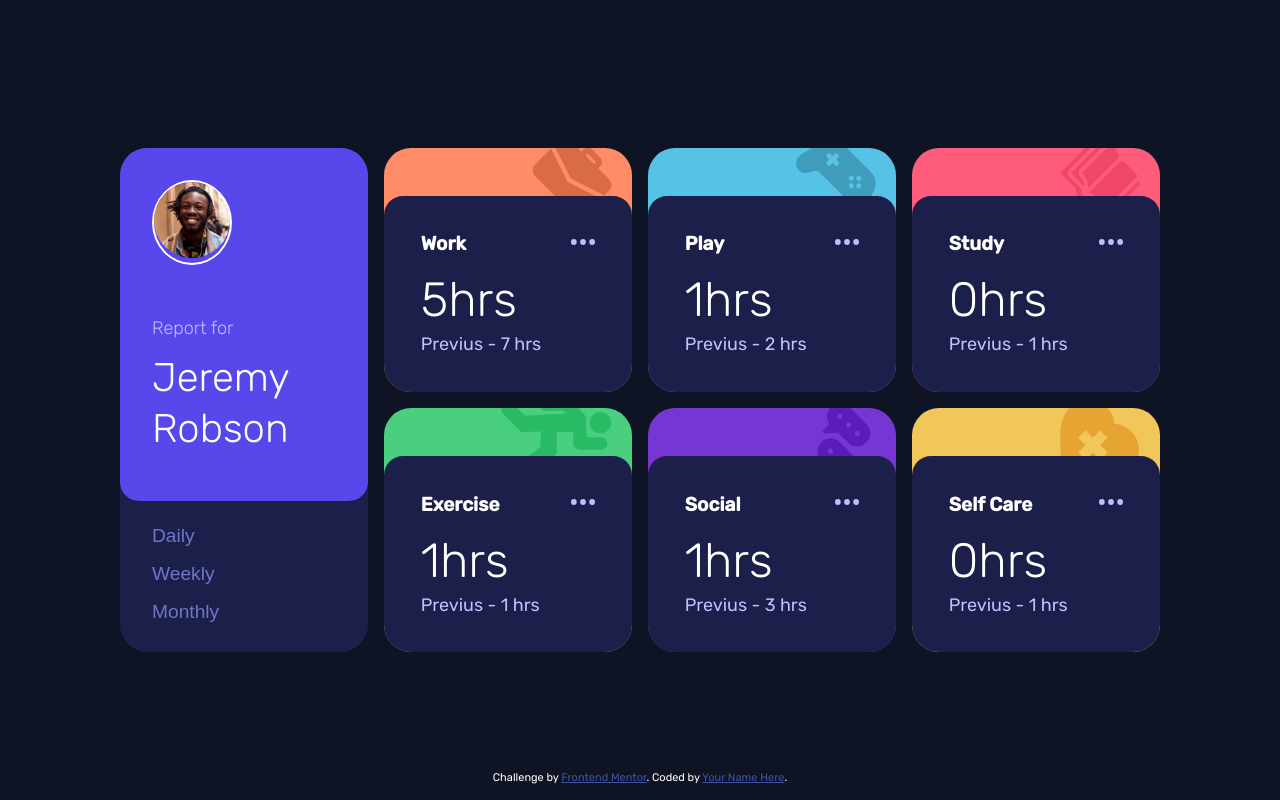
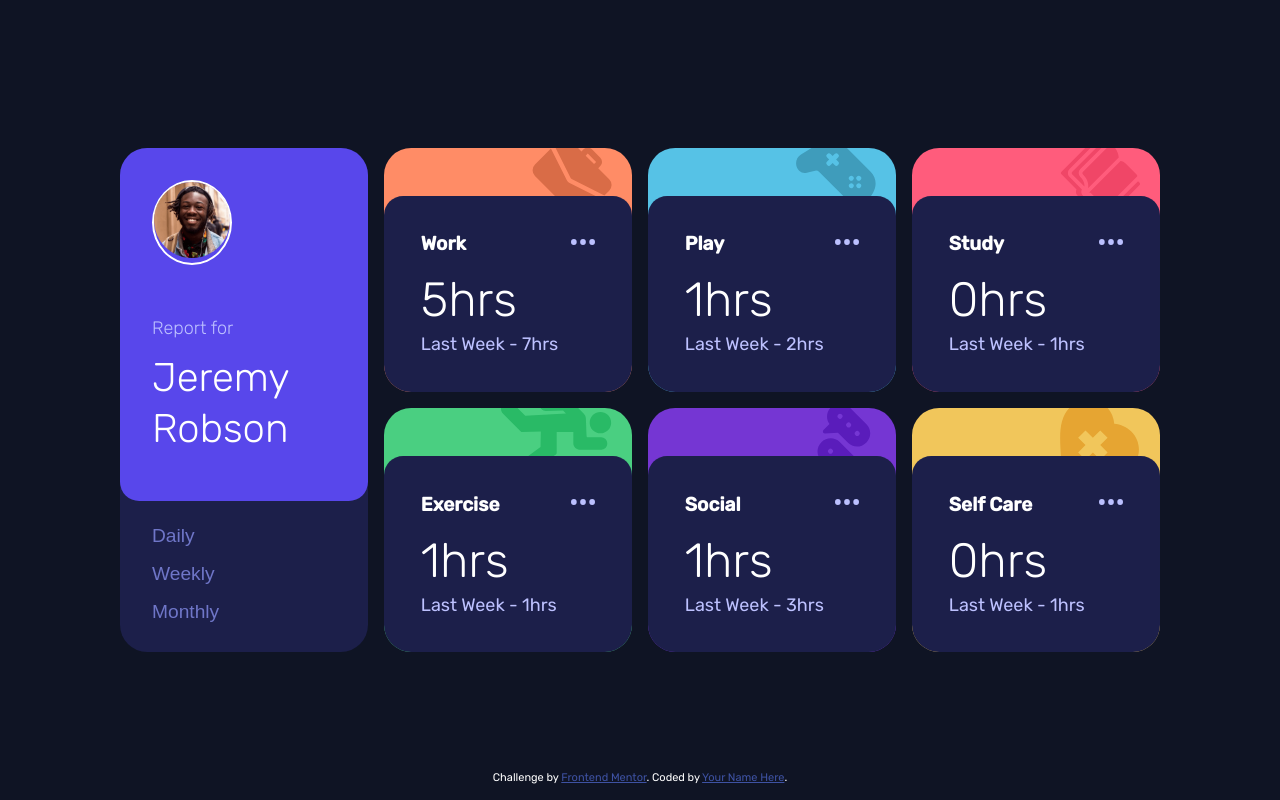
Before and after one commit to AyeTone/Time-Tracker, a plain HTML site: page index.html in a window 1280 px wide. Drawn offline with Linux system fonts and the light colour scheme.

Commit message:
Altered JS

```diff
--- a/src/main.css
+++ b/src/main.css
@@ -41,6 +41,10 @@ h2{
 
 img {
     max-width: 100%;
+}
+
+.active {
+    color: white;
 }
 
 .icon {
@@ -97,7 +101,7 @@ img {
     height: 300px;
 }
 
-.title {
+.card-header {
     display: flex;
     justify-content: space-between;
     align-items: center;
--- a/src/script.js
+++ b/src/script.js
@@ -3,73 +3,51 @@ const weeklyBtn = document.querySelector('.weekly')
 const monthlyBtn = document.querySelector('.monthly')
 const contentWrapper = document.querySelector('.container')
 
+let newData;
 
 const getData = async function() {
-    const res = await fetch('data.json');
-    const data = await res.json();
-    console.log(data);
-    loadCards(data)
+  const res = await fetch("data.json");
+  const data = await res.json();
+  newData = data
+  loadCards()
 }
 
 getData()
 
+function loadCards() {
+  newData.map((data) => {
+    const cardBack = document.createElement('div')
+    const cardBottom = document.createElement('div')
+    const cardHeader = document.createElement('div')
+    const cardTitle = document.createElement('h2')
+    const cardDots = document.createElement('i')
+    const cardStats = document.createElement('div')
+    const currentTime = document.createElement('p')
+    const prevTime = document.createElement('p')
 
-const loadCards = function (array) {
-    array.forEach(card =>{
-      const div = document.createElement('div')
-      div.className = `card card-back ${card.title.split(' ').join('-').toLowerCase()}`
-      div.innerHTML = `
-        <!-- ${card.title} -->
+    const cardName = data.title.split(' ').join('-').toLowerCase()
 
-        <div class="card-bottom">
-        <div class="title">
-            <h2>
-              ${card.title}
-            </h2>
-            <i class="dots">
-            </i>
-        </div>
 
-      <article class="stats">
-          <p class="current-time">
-            ${card.timeframes.daily.current}hrs
-          </p>
-          <p class="prev-time">
-            Previus - ${card.timeframes.daily.previous} hrs
-          </p>
-      </article>
-      </div>
-    `
-    contentWrapper.append(div)
-    })
+    cardBack.className = `card card-back ${cardName}`
+    cardBottom.className = 'card-bottom'
+    cardHeader.className = 'card-header'
+    cardDots.className = 'dots'
+    cardStats.className = 'stats'
+    currentTime.className = 'current-time'
+    prevTime.className = 'prev-time'
+
+
+    cardTitle.innerHTML = data.title
+    currentTime.innerHTML = `${data.timeframes.daily.current}hrs`
+    prevTime.innerHTML = `Last Week - ${data.timeframes.daily.previous}hrs`
+
+    contentWrapper.append(cardBack)
+    cardBack.append(cardBottom)
+    cardBottom.append(cardHeader)
+    cardBottom.append(cardStats)
+    cardHeader.append(cardTitle, cardDots)
+    cardStats.append(currentTime, prevTime)
+
+
+  })
 }
-
-weeklyBtn.addEventListener('click', function (array) {
-  array.forEach(card =>{
-    const div = document.createElement('div')
-    div.className = `card card-back ${card.title.split(' ').join('-').toLowerCase()}`
-    div.innerHTML = `
-      <!-- ${card.title} -->
-
-      <div class="card-bottom">
-      <div class="title">
-          <h2>
-            ${card.title}
-          </h2>
-          <i class="dots">
-          </i>
-      </div>
-
-    <article class="stats">
-        <p class="current-time">
-          ${card.timeframes.weekly.current}hrs
-        </p>
-        <p class="prev-time">
-          Previous - ${card.timeframes.weekly.previous} hrs
-        </p>
-    </article>
-    </div>
-  `
-  contentWrapper.append(div)
-  })
-})
```
